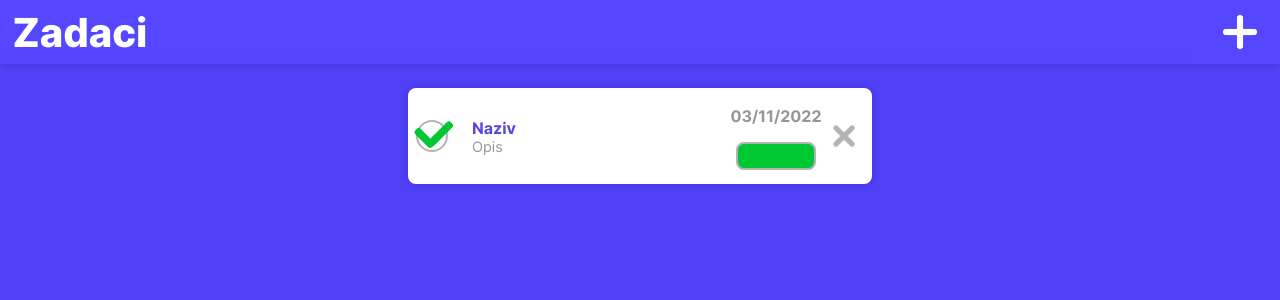
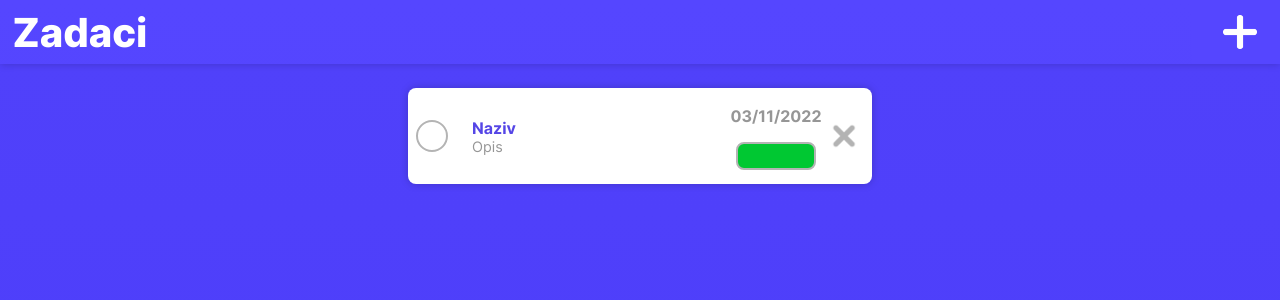
Before and after one commit to GitSteve654/Zadatak-1, a React (Create React App) app in the folder zadaci/: page / in a window 1280 px wide. Both pictures are taken after a click on the element 1240 px from the left and 32 px from the top of the page. Shown: the top 300 px of the page. Built offline with nearby package versions, Linux system fonts and the light colour scheme.

Commit message:
Obelezavanje zavrsenih zadataka

```diff
--- a/zadaci/src/App.js
+++ b/zadaci/src/App.js
@@ -3,15 +3,19 @@ import {useState} from "react";
 
 function App(){
     let toDos = [];
-
     let [list, setList] = useState(toDos);
     function newToDo(){
         let date = new Date();
         let day = JSON.stringify(date.getDate()).padStart(2,"0");
         let month = JSON.stringify(date.getMonth()+1).padStart(2,"0");
         let dateString = day+"/"+month+"/"+date.getFullYear();
-        let newToDo = {id:list.length, title:"Naziv", desc:"Opis", due:dateString, priority:0, done:false};
+        let newToDo = {id:list.length, title:"Naziv", desc:"Opis", due:dateString, priority:0, done:false, animation:"popIn ease-in-out 0.2s", animationEnd:null};
         setList([...list,newToDo]);
+    }
+    function checkBox(list,id){
+        if(!list[id].done) list[id].done = true;
+        else list[id].done = false;
+        setList([...list]);
     }
     return(
         <div className="appHolder">
@@ -25,7 +29,7 @@ function App(){
                 <div className="toDoHolder">
                     {!list.length && <div className="noToDos">Nemate nijedan zadatak!</div>}
                     {list.map((toDo)=>{
-                        return <ToDo key={toDo.id} data={toDo}/>;
+                        return <ToDo checkF={checkBox} list={list} key={toDo.id} data={toDo}/>;
                     })}
                 </div>
             </div>
--- a/zadaci/src/components/CheckMark.module.css
+++ b/zadaci/src/components/CheckMark.module.css
@@ -1,5 +1,5 @@
 .checkMark{
-    animation:popIn ease-in-out 0.5s;
+    animation:popIn ease-in-out 0.2s;
     height:100%;
     width:100%;
 }
--- a/zadaci/src/components/ToDo.js
+++ b/zadaci/src/components/ToDo.js
@@ -3,15 +3,17 @@ import CheckMark from "./CheckMark";
 
 function ToDo(props){
     let priorityColors = ["rgb(0,200,50)","rgb(250,230,0)","rgb(250,0,0)"];
-    let style = {backgroundColor:priorityColors[props.data.priority]}
+    let style = {backgroundColor:priorityColors[props.data.priority]};
+
     return(
         <div className={classes.toDoHolder}>
         <div className={classes.toDo}>
             <div className={classes.checkHolder}>
-                <div className={classes.checkBox}>
-                    <CheckMark/>
+                <div className={classes.checkBox} onClick={()=>{props.checkF(props.list,props.data.id)}}>
+                    {props.data.done && <CheckMark/>}
                 </div>
             </div>
+            <div className={classes.mainWrapper}>
                 <div className={classes.mainHolder}>
                     <div className={classes.mainHead}>{props.data.title}</div>
                     <div className={classes.mainBody}>{props.data.desc}</div>
@@ -20,6 +22,7 @@ function ToDo(props){
                     <div className={classes.toDoDataRow}>{props.data.due}</div>
                     <div className={classes.toDoDataRow}>
                         <div className={classes.priority} style={style}></div>
+                    </div>
                 </div>
             </div>
             <div className={classes.deleteButtonHolder}>
--- a/zadaci/src/components/ToDo.module.css
+++ b/zadaci/src/components/ToDo.module.css
@@ -7,8 +7,8 @@
     margin:2vh;
 }
 .toDo{
-    animation:popIn ease-in-out 0.5s;
-    -webkit-animation:popIn ease-in-out 0.5s;
+    animation:popIn ease-in-out 0.2s;
+    -webkit-animation:popIn ease-in-out 0.2s;
     box-shadow:0px 0px 1vh rgba(0,0,0,0.2);
     -webkit-tap-highlight-color:transparent;
     background-color:rgb(255,255,255);
@@ -48,6 +48,7 @@
 }
 
 
+
 .mainTitle{
     justify-content:flex-start;
 }
@@ -55,6 +56,13 @@
     word-wrap:break-word;
 }
 
+.mainWrapper{
+    justify-content:flex-start;
+    align-items:center;
+    display:flex;
+    height:100%;
+    width:100%;
+}
 .mainHolder{
     justify-content:center;
     flex-direction:column;
```
Lines whose indentation alone changed are shown as unchanged.
